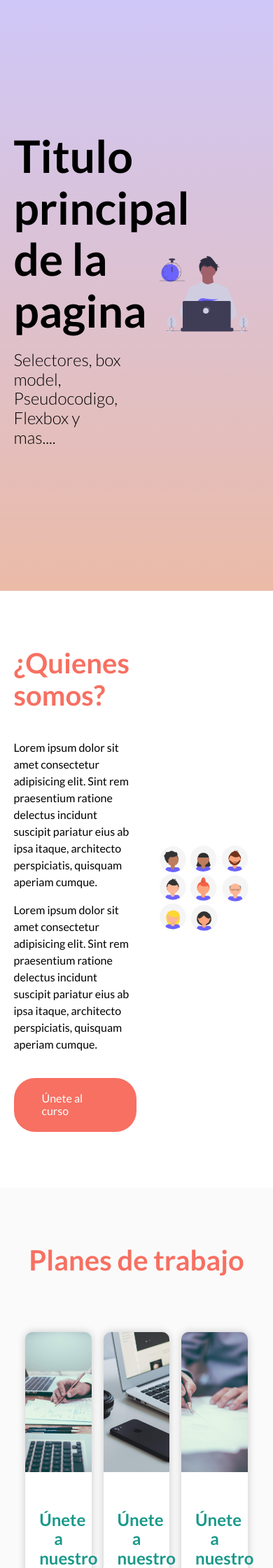
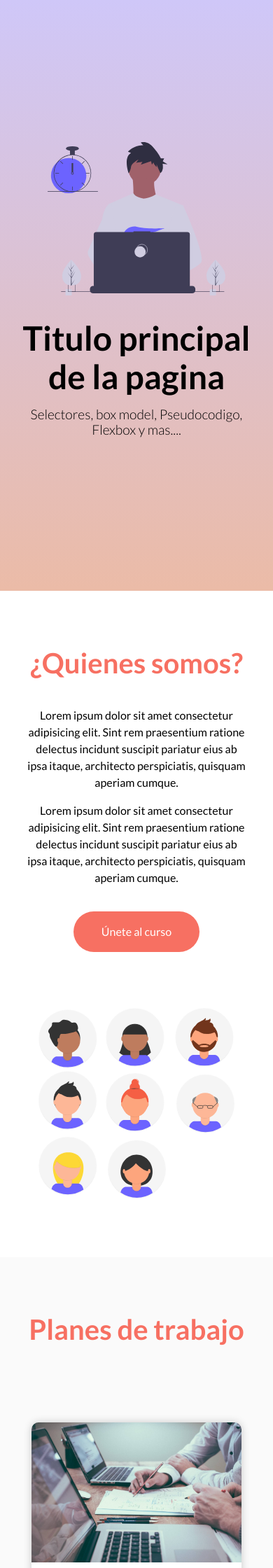
Before and after one commit to oswaldoecheverria/basic-django-landing-page, a Django app: page / in a window 390 px wide. Shown: the top 2240 px of the page at 70% size. Run offline with Django 4.2, Linux system fonts and the light colour scheme; some libraries are stand-ins or nearby versions.

Commit message:
Break points para dispositivos moviles

```diff
--- a/static/css/style.css
+++ b/static/css/style.css
@@ -281,3 +281,152 @@ body{
 .footer__picture{
     width: 90%;
 }
+
+
+
+/*  BREAK POINT */
+
+/* primero en 800px hacia abajo*/
+@media screen and (max-width: 800px) {
+    .hero{
+        height: auto;
+        min-height: 100vh;
+        display: flex;
+        flex-direction: column;
+        justify-content: center;
+
+    }
+
+    .hero__main{
+        justify-content: center;
+        text-align: center;
+
+
+    }
+
+    .hero__img{
+        width: 60%;
+        margin-bottom: 30px;
+    }
+
+    .hero__picture{
+        max-width: 85%;
+    }
+
+    .hero__texts{
+        width: 100%;
+    }
+
+    .hero__title{
+        font-size: 3rem;
+    }
+
+    .hero__copy{
+        font-size: 1.2rem;
+    }
+
+    /* section about */
+
+    .about__texts{
+        width: 90%;
+        text-align: center;
+        margin: 0 auto;
+        margin-bottom: 80px;
+        --align-title: center;
+    }
+
+    .about__img{
+        width: 100%;
+    }
+
+    /* section portfolio */
+
+    .portfolio__card{
+        width: 45%;
+        margin: 30px 0;
+    }
+
+    /* section gallery*/
+
+    .gallery__picture{
+        width: 45%;
+    }
+
+    /* section languages*/
+
+    .languages__container{
+        justify-content: space-between;
+    }
+
+    /* section footer*/
+
+    .footer__container{
+        flex-direction: column;
+    }
+
+    .footer__img{
+        order: -1;
+        width: 45%;
+        margin-bottom: 30px;
+    }
+
+    .footer__picture{
+        width: 100%;
+    }
+
+    .footer__texts{
+        width: 100%;
+    }
+
+}
+
+
+
+/* primero en 550px hasta 320px*/
+@media screen and (max-width: 550px){
+
+    .hero__img{
+        width: 85%;
+    }
+
+    /* cards*/
+
+    .portfolio__card{
+        width: 90%;
+        max-width: 300px;
+    }
+
+    /* gallery */
+
+    .gallery__picture{
+        width: 90%;
+        max-width: 300px;
+    }
+
+    /* languages*/
+
+    .languages__container{
+        justify-content: space-around;
+    }
+
+    .languages__picture{
+        width: 35%;
+        margin-bottom: 30px;
+    }
+
+    /* footer */
+    .footer__img{
+        width: 30%;
+    }
+
+    .footer__img{
+        max-width: 330px;
+        margin-bottom: 40px;
+    }
+
+    .footer__nav{
+        display: flex;
+        flex-direction: column;
+    }
+
+}
```
